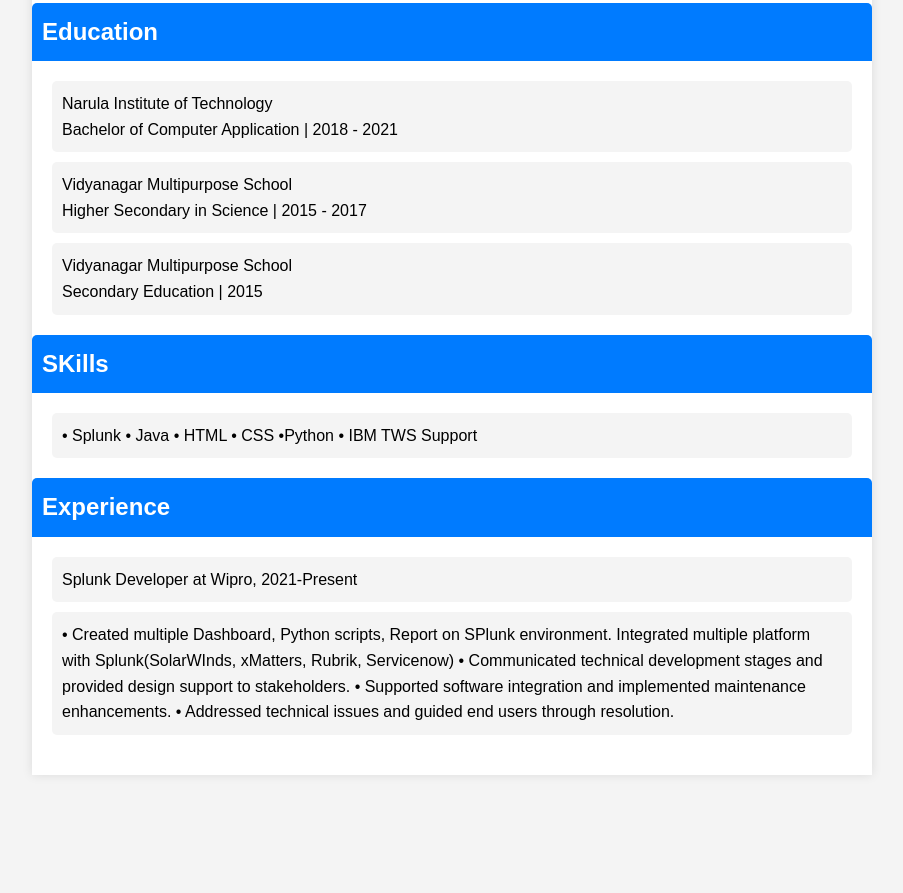
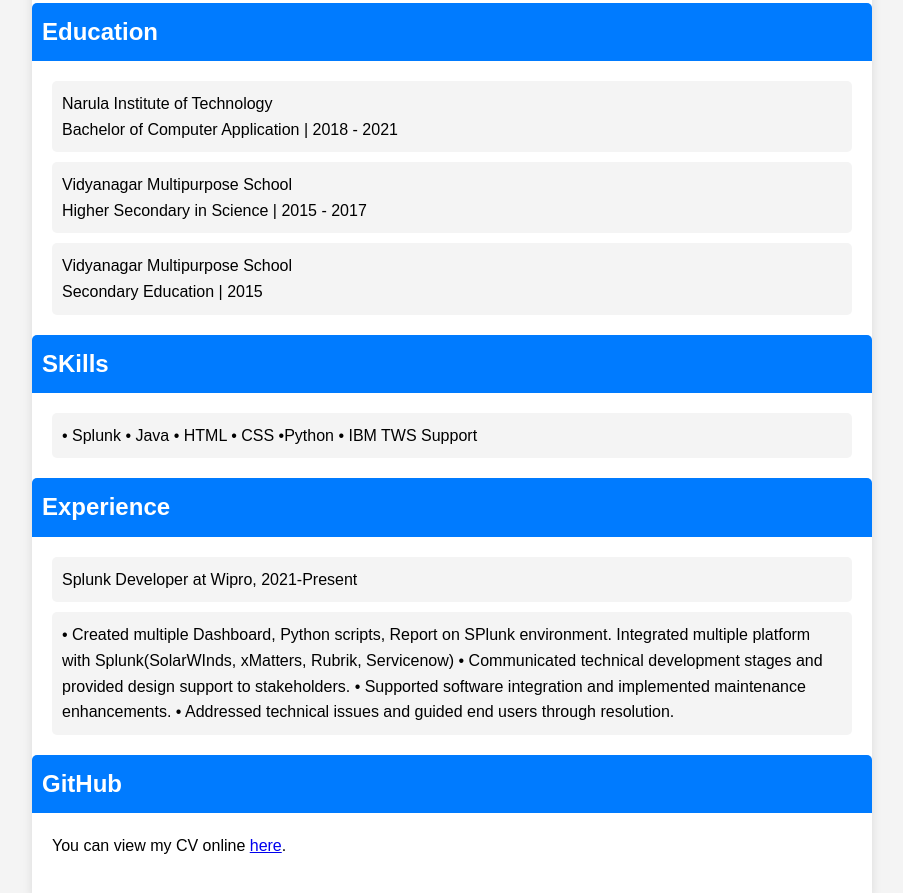
Before and after one commit to beast1278/CV_for_Bits, a plain HTML site: page index.html in a window 1280 px wide. Shown: the part 405-1298 px from the top of the page, without its empty margins (188-1091 px from the left). Before the commit the page ends 1200 px from the top, so only its background shows below. Drawn offline with Linux system fonts and the light colour scheme.

Commit message:
Update index.html

```diff
--- a/index.html
+++ b/index.html
@@ -60,6 +60,10 @@
                         end users through resolution.</li>
                 </ul>
             </section>
+            <section class="section">
+                <h2>GitHub</h2>
+            <p>You can view my CV online <a href="https://beast1278.github.io/CV_for_Bits/" target="_blank">here</a>.</p>
+            </section>
         </div>
     </div>
 </body>
```
